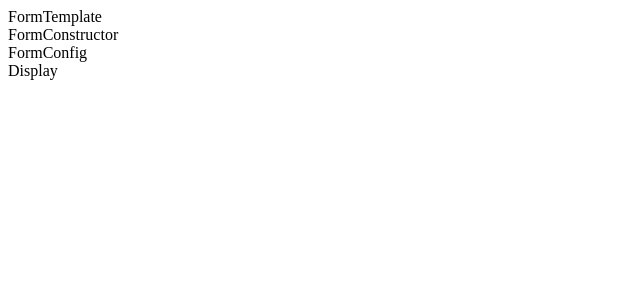
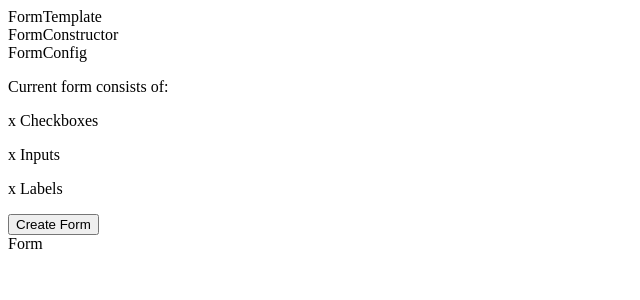
Before and after one commit to tony-blackie/form-constructor, a React app: page / in a window 1280 px wide. Shown: the top 300 px of the page, without its empty margins (0-640 px from the left). Built offline with nearby package versions, Linux system fonts and the light colour scheme.

Commit message:
Add Info and Form components

```diff
--- a/src/components/Display.jsx
+++ b/src/components/Display.jsx
@@ -1,9 +1,15 @@
 import React, { Component } from 'react';
+
+import Info from './Info.jsx';
+import Form from './Form.jsx';
 
 export default class Display extends Component {
     render() {
         return (
-            <div>Display</div>
+            <div>
+                <Info />
+                <Form />
+            </div>
         );
     }
 }
--- /dev/null
+++ b/src/components/Form.jsx
@@ -0,0 +1,9 @@
+import React, { Component } from 'react';
+
+export default class Form extends Component {
+    render() {
+        return (
+            <form>Form</form>
+        );
+    }
+}
--- /dev/null
+++ b/src/components/Info.jsx
@@ -0,0 +1,15 @@
+import React, { Component } from 'react';
+
+export default class Info extends Component {
+    render() {
+        return (
+            <div>
+                <p>Current form consists of:</p>
+                <p>x Checkboxes</p>
+                <p>x Inputs</p>
+                <p>x Labels</p>
+                <button>Create Form</button>
+            </div>
+        );
+    }
+}
```
